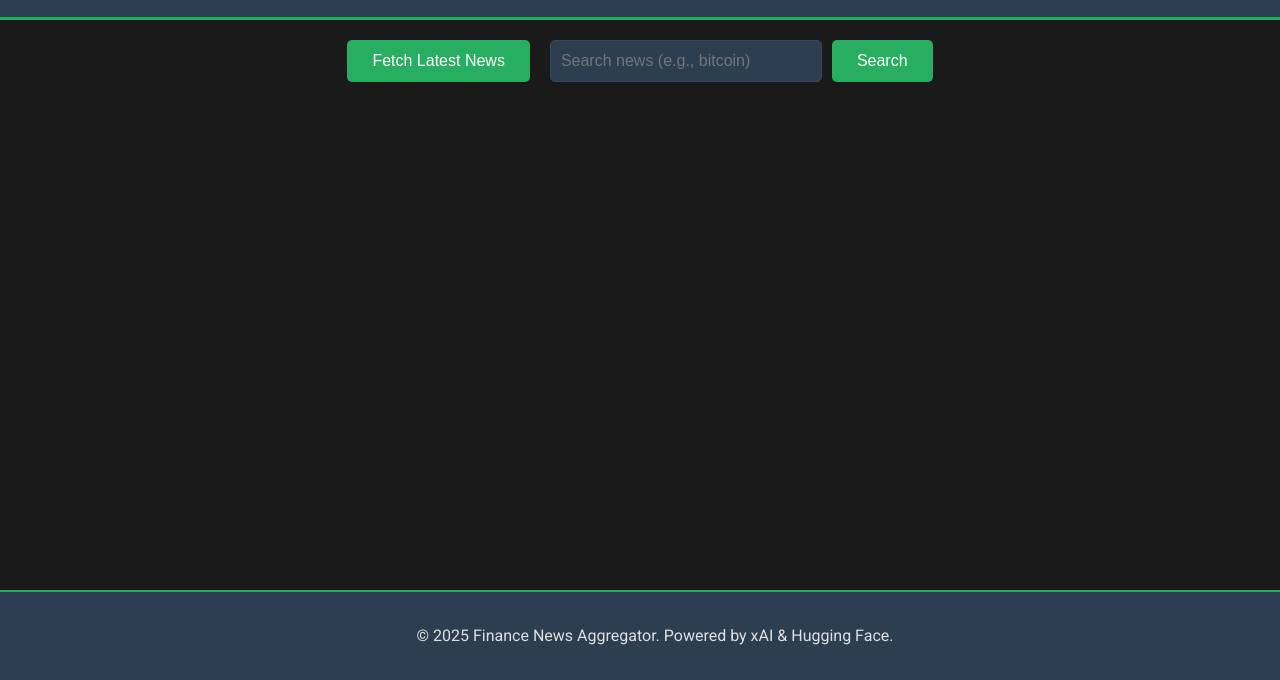
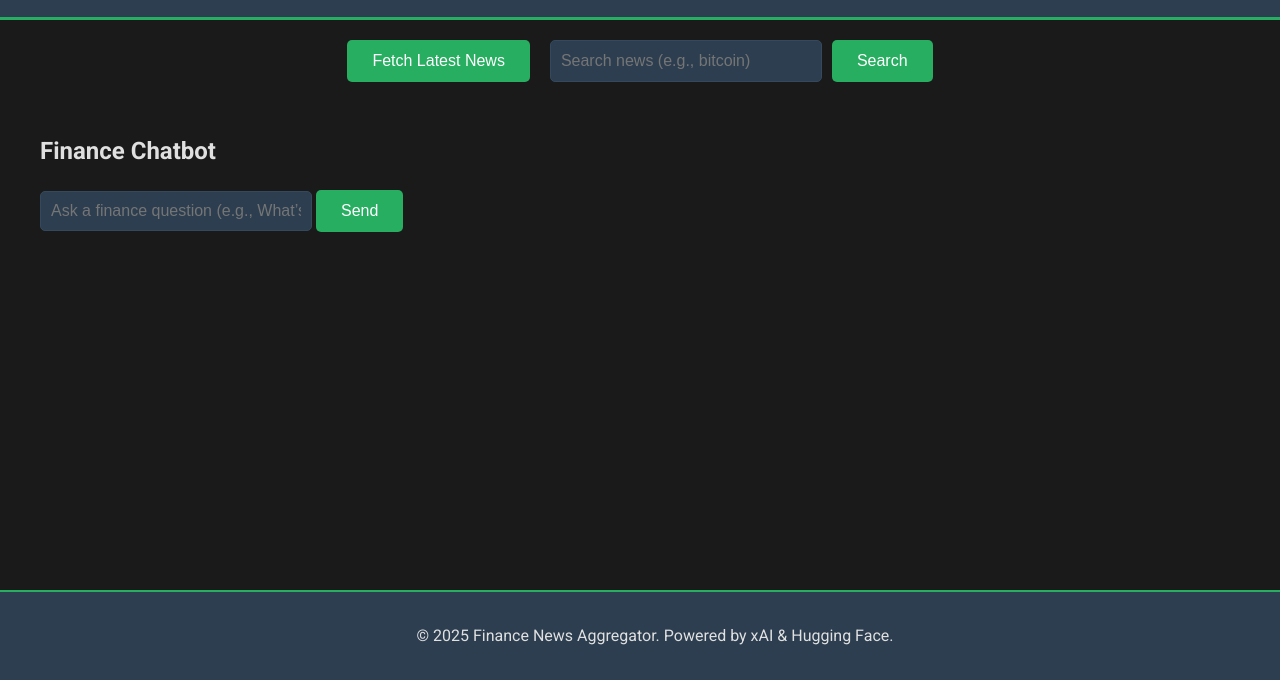
Before and after one commit to ayushjha4wd/Finance-News-Aggregator, a plain HTML site: page index.html in a window 1280 px wide. Shown: the part 120-800 px from the top of the page. Drawn offline with Linux system fonts and the light colour scheme.

Commit message:
Update index.html

```diff
--- a/index.html
+++ b/index.html
@@ -21,6 +21,14 @@
             </div>
         </section>
         <section id="results" class="news-container"></section>
+        <section class="chat-container">
+            <h2>Finance Chatbot</h2>
+            <div id="chatHistory" class="chat-history"></div>
+            <div class="chat-input">
+                <input type="text" id="chatQuery" placeholder="Ask a finance question (e.g., What’s the stock market trend?)">
+                <button id="chatBtn" onclick="sendChat()">Send</button>
+            </div>
+        </section>
     </main>
     <footer>
         <p>© 2025 Finance News Aggregator. Powered by xAI & Hugging Face.</p>
@@ -82,6 +90,42 @@
                     searchBtn.disabled = false;
                 });
         }
+
+        function sendChat() {
+            const query = document.getElementById('chatQuery').value.trim();
+            const chatHistory = document.getElementById('chatHistory');
+            const chatBtn = document.getElementById('chatBtn');
+            if (!query) {
+                chatHistory.innerHTML += '<p class="error">Please enter a question.</p>';
+                return;
+            }
+
+            chatBtn.disabled = true;
+            chatHistory.innerHTML += `<div class="chat-message user-message">You: ${query}</div>`;
+
+            fetch('/api/chat', {
+                method: 'POST',
+                headers: { 'Content-Type': 'application/json' },
+                body: JSON.stringify({ query: query })
+            })
+                .then(response => response.json())
+                .then(data => {
+                    const response = data.response || data.error || "No response";
+                    chatHistory.innerHTML += `<div class="chat-message bot-message">Bot: ${response}</div>`;
+                    chatHistory.scrollTop = chatHistory.scrollHeight;
+                    chatBtn.disabled = false;
+                    document.getElementById('chatQuery').value = '';
+                })
+                .catch(error => {
+                    chatHistory.innerHTML += `<div class="chat-message error">Error: ${error.message}</div>`;
+                    chatBtn.disabled = false;
+                });
+        }
+
+        // Allow Enter key to send chat
+        document.getElementById('chatQuery').addEventListener('keypress', function(e) {
+            if (e.key === 'Enter') sendChat();
+        });
     </script>
 </body>
 </html>
```
Lines whose indentation alone changed are shown as unchanged.
